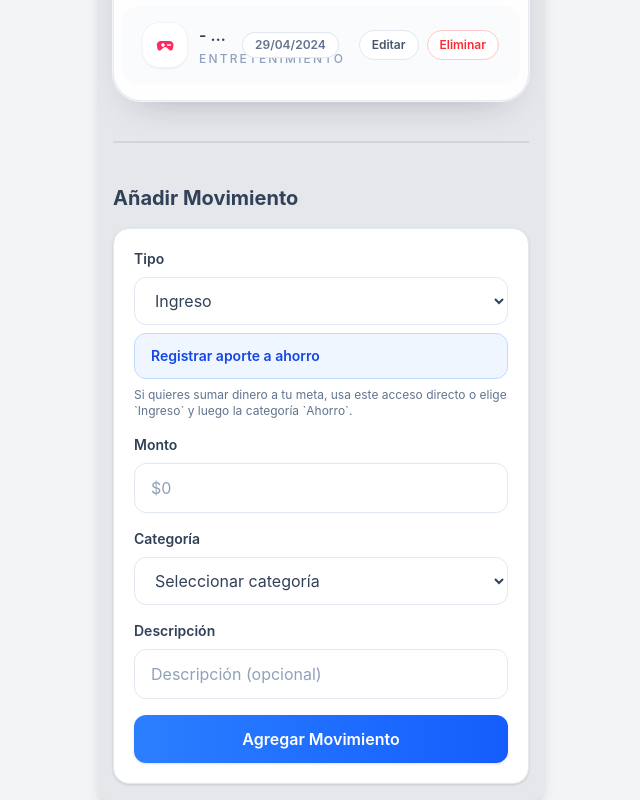
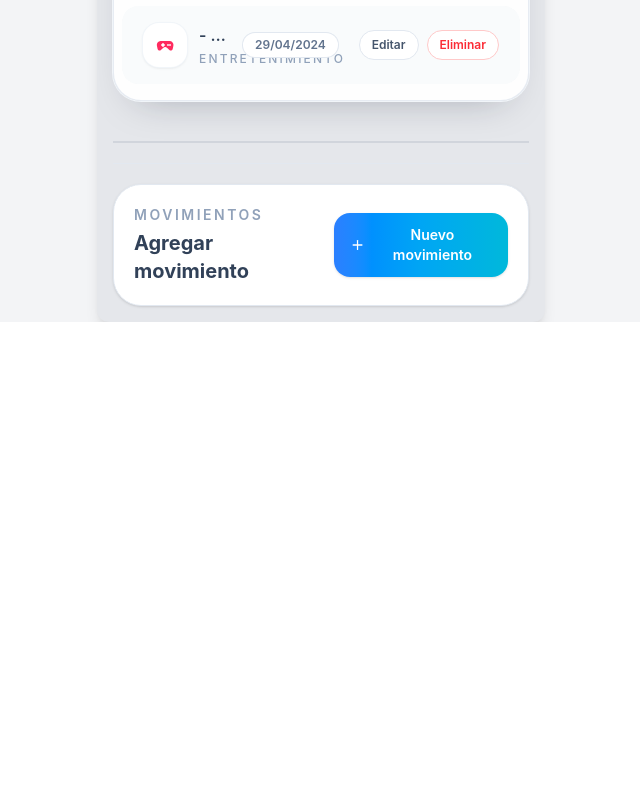
Before and after one commit to ordogens/finanzas, a React (Vite) app: page / in a window 1280 px wide. Shown: the part 1146-1946 px from the top of the page, without its empty margins (319-959 px from the left). After the commit the page ends 1468 px from the top, so only its background shows below. Built offline with nearby package versions, Linux system fonts and the light colour scheme.

Commit message:
creacion de un modal para la parte del ingreso de movimientos o el form

```diff
--- a/src/components/FormMovimiento.tsx
+++ b/src/components/FormMovimiento.tsx
@@ -1,6 +1,7 @@
+import { Plus, X } from "lucide-react";
 import { useState, type FormEvent } from "react";
+import { useFinanzas } from "../context/useFinanzas";
 import { categoriasPorTipo } from "../data/formMovimiento";
-import { useFinanzas } from "../context/useFinanzas";
 import type { FormMovimientoValues } from "../types/formMovimiento";
 import type { MovimientoTipo } from "../types/movimiento";
 
@@ -19,6 +20,7 @@ const labelsByType: Record<MovimientoTipo, string> = {
 export const FormMovimiento = () => {
   const { addMovimiento, updateMovimiento, editingMovimiento, cancelEditing } =
     useFinanzas();
+  const [isExpanded, setIsExpanded] = useState(false);
   const isEditing = editingMovimiento !== null;
   const formKey = editingMovimiento ? `edit-${editingMovimiento.id}` : "new";
   const formInitialValues = editingMovimiento
@@ -30,13 +32,53 @@ export const FormMovimiento = () => {
       }
     : initialValues;
 
+  const isOpen = isExpanded || isEditing;
+
   return (
     <section className="border-t border-slate-200 pt-5">
-      <h3 className="mb-4 text-xl font-bold text-slate-700">
-        {isEditing ? "Editar Movimiento" : "Añadir Movimiento"}
+      <div className="rounded-[28px] border border-slate-200 bg-white p-4 shadow-sm sm:p-5">
+        <div className="flex flex-col gap-3 sm:flex-row sm:items-center sm:justify-between">
+          <div>
+            <p className="text-sm font-semibold uppercase tracking-[0.18em] text-slate-400">
+              Movimientos
+            </p>
+            <h3 className="mt-1 text-xl font-bold text-slate-700">
+              {isEditing ? "Editar movimiento" : "Agregar movimiento"}
             </h3>
+          </div>
 
-      <div className="rounded-2xl border border-slate-200 bg-white p-4 shadow-sm sm:p-5">
+          <button
+            type="button"
+            onClick={() => {
+              if (isEditing) {
+                cancelEditing();
+              }
+
+              setIsExpanded((current) => !current);
+            }}
+            aria-expanded={isOpen}
+            className={`inline-flex items-center justify-center gap-2 rounded-2xl px-4 py-3 text-sm font-semibold shadow-sm transition focus:outline-none focus:ring-2 focus:ring-blue-200 ${
+              isOpen
+                ? "bg-slate-100 text-slate-700 hover:bg-slate-200"
+                : "bg-gradient-to-r from-blue-500 via-sky-500 to-cyan-500 text-white hover:from-blue-600 hover:via-sky-600 hover:to-cyan-600"
+            }`}
+          >
+            {isOpen ? (
+              <>
+                <X className="h-4 w-4" />
+                Cerrar
+              </>
+            ) : (
+              <>
+                <Plus className="h-4 w-4" />
+                Nuevo movimiento
+              </>
+            )}
+          </button>
+        </div>
+
+        {isOpen ? (
+          <div className="mt-5 rounded-2xl border border-slate-200 bg-slate-50 p-4 sm:p-5">
             <MovimientoFormFields
               key={formKey}
               initialValues={formInitialValues}
@@ -48,11 +90,15 @@ export const FormMovimiento = () => {
                 }
 
                 addMovimiento(values);
+                setIsExpanded(false);
               }}
               onCancel={() => {
                 cancelEditing();
+                setIsExpanded(false);
               }}
             />
+          </div>
+        ) : null}
       </div>
     </section>
   );
@@ -165,9 +211,8 @@ const MovimientoFormFields = ({
           }
           className="w-full rounded-xl border border-slate-200 px-4 py-3 text-slate-700 outline-none transition placeholder:text-slate-400 focus:border-blue-400 focus:ring-2 focus:ring-blue-100"
         />
-            {submitted &&
-            (values.monto.trim() === "" || Number(values.monto) <= 0) ? (
-              <p className="text-sm text-red-500">Ingresa un monto válido.</p>
+        {submitted && (values.monto.trim() === "" || Number(values.monto) <= 0) ? (
+          <p className="text-sm text-red-500">Ingresa un monto v&aacute;lido.</p>
         ) : null}
       </div>
 
@@ -176,7 +221,7 @@ const MovimientoFormFields = ({
           htmlFor="categoria"
           className="block text-sm font-semibold text-slate-700"
         >
-              Categoría
+          Categor&iacute;a
         </label>
         <select
           id="categoria"
@@ -189,7 +234,7 @@ const MovimientoFormFields = ({
           }
           className="w-full rounded-xl border border-slate-200 bg-white px-4 py-3 text-slate-700 outline-none transition focus:border-blue-400 focus:ring-2 focus:ring-blue-100"
         >
-              <option value="">Seleccionar categoría</option>
+          <option value="">Seleccionar categor&iacute;a</option>
           {categoryOptions.map((option) => (
             <option key={option.value} value={option.value}>
               {option.label}
@@ -198,7 +243,7 @@ const MovimientoFormFields = ({
         </select>
         {submitted && values.categoria === "" ? (
           <p className="text-sm text-red-500">
-                Selecciona una categoría para el{" "}
+            Selecciona una categor&iacute;a para el{" "}
             {labelsByType[values.tipo].toLowerCase()}.
           </p>
         ) : null}
@@ -209,12 +254,12 @@ const MovimientoFormFields = ({
           htmlFor="descripcion"
           className="block text-sm font-semibold text-slate-700"
         >
-              Descripción
+          Descripci&oacute;n
         </label>
         <input
           id="descripcion"
           type="text"
-              placeholder="Descripción (opcional)"
+          placeholder="Descripci&oacute;n (opcional)"
           value={values.descripcion}
           onChange={(event) =>
             setValues((currentValues) => ({
@@ -231,7 +276,7 @@ const MovimientoFormFields = ({
           type="submit"
           className="w-full rounded-xl bg-gradient-to-r from-blue-500 to-blue-600 px-4 py-3 text-base font-semibold text-white shadow-sm transition hover:from-blue-600 hover:to-blue-700"
         >
-              {isEditing ? "Guardar Cambios" : "Agregar Movimiento"}
+          {isEditing ? "Guardar cambios" : "Agregar movimiento"}
         </button>
 
         {isEditing ? (
```
Lines whose indentation alone changed are shown as unchanged.
